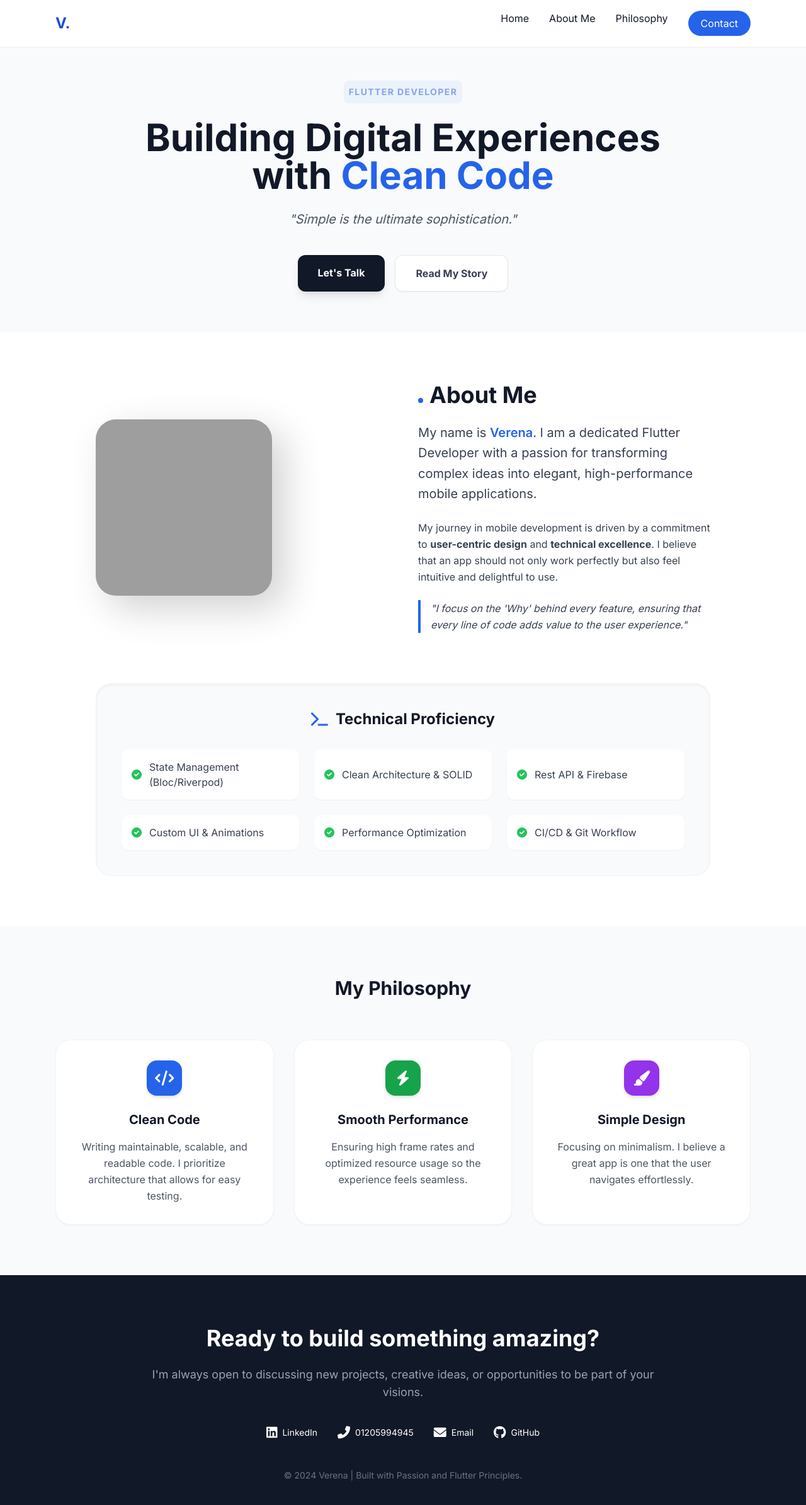
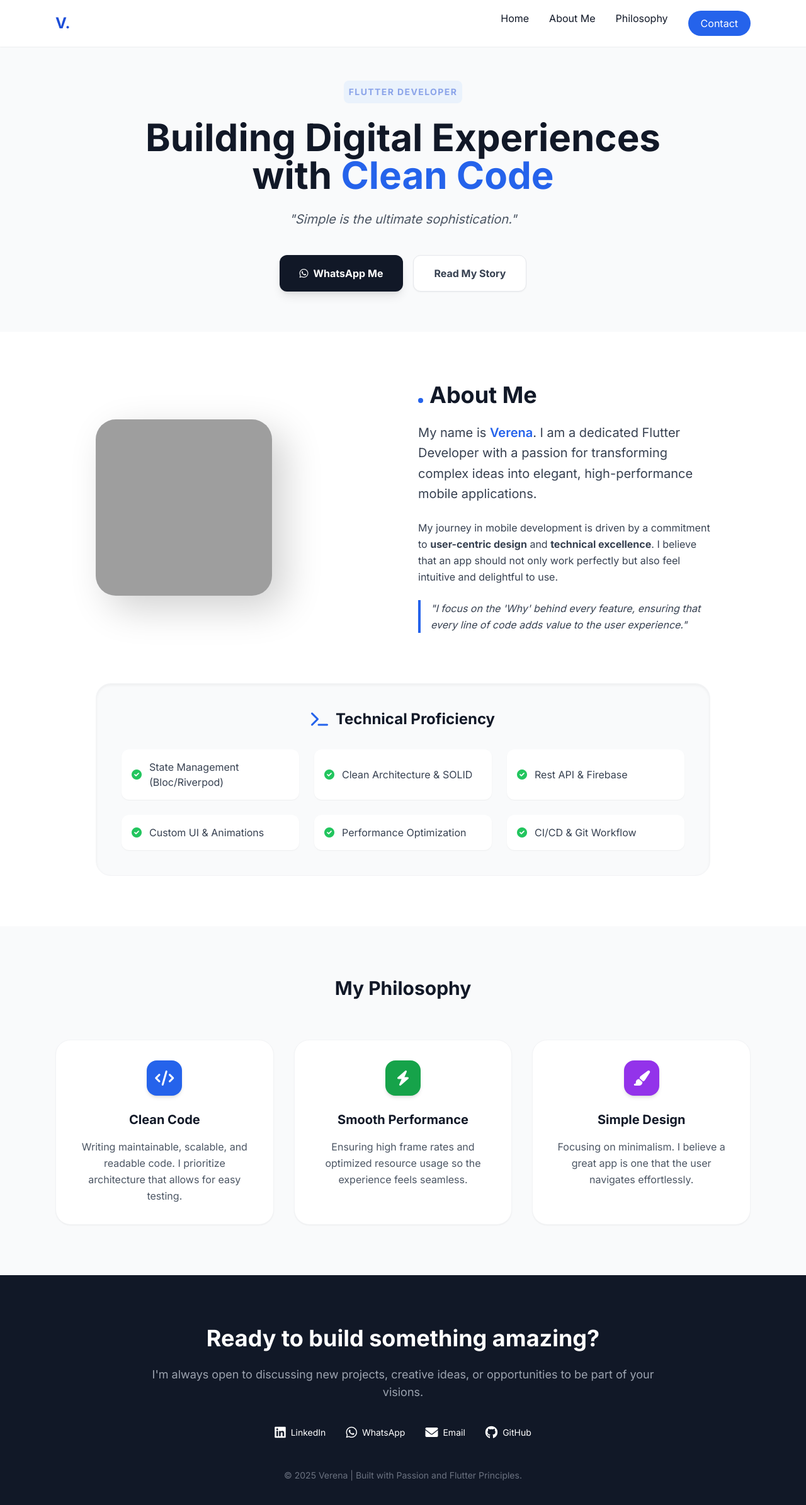
Before and after one commit to verosamir918-crypto/my-portfolio, a plain HTML site: page index.html in a window 1280 px wide. Shown: the whole page at 63% size. Drawn offline with nearby package versions, Linux system fonts and the light colour scheme; grey boxes are pictures that could not be loaded.

Commit message:
Update portfolio

```diff
--- a/index.html
+++ b/index.html
@@ -93,8 +93,8 @@
                 "Simple is the ultimate sophistication."
             </p>
             <div class="flex flex-col sm:flex-row justify-center gap-4">
-                <a href="#contact" class="px-8 py-4 bg-gray-900 text-white rounded-xl font-bold hover:bg-gray-800 transition shadow-lg">
-                    Let's Talk
+                <a href="https://wa.me/201205994945" target="_blank" class="px-8 py-4 bg-gray-900 text-white rounded-xl font-bold hover:bg-gray-800 transition shadow-lg flex items-center justify-center gap-2">
+                    <i class="fab fa-whatsapp"></i> WhatsApp Me
                 </a>
                 <a href="#about" class="px-8 py-4 bg-white border border-gray-200 text-gray-700 rounded-xl font-bold hover:bg-gray-50 transition shadow-sm">
                     Read My Story
@@ -103,16 +103,16 @@
         </div>
     </section>
 
-    <!-- Detailed About Section with Image -->
+    <!-- Detailed About Section -->
     <section id="about" class="py-20 bg-white">
         <div class="max-w-5xl mx-auto px-6">
             <div class="grid md:grid-cols-2 gap-12 items-center">
                 <!-- Image Column -->
                 <div class="flex justify-center md:justify-start order-2 md:order-1">
                     <div class="image-container">
-
-                 <img src="profile.png" alt="Verena Profile">
-                                 </div>
+                        <!-- تم تحديث الصورة هنا لتستخدم ملفك الشخصي -->
+                        <img src="profile.png" alt="Verena Profile" onerror="this.src='https://via.placeholder.com/280x280?text=Verena'">
+                    </div>
                 </div>
 
                 <!-- Text Column -->
@@ -215,9 +215,9 @@
                     <i class="fab fa-linkedin"></i>
                     <span class="text-sm font-medium">LinkedIn</span>
                 </a>
-                <a href="tel:01205994945" class="flex items-center gap-2 hover:text-green-400 transition text-xl">
-                    <i class="fas fa-phone-alt"></i>
-                    <span class="text-sm font-medium">01205994945</span>
+                <a href="https://wa.me/201205994945" target="_blank" class="flex items-center gap-2 hover:text-green-500 transition text-xl">
+                    <i class="fab fa-whatsapp"></i>
+                    <span class="text-sm font-medium">WhatsApp</span>
                 </a>
                 <a href="mailto:verosamir918@gmail.com" class="flex items-center gap-2 hover:text-red-400 transition text-xl">
                     <i class="fas fa-envelope"></i>
@@ -229,7 +229,7 @@
                 </a>
             </div>
             <div class="text-sm text-gray-500">
-                &copy; 2024 Verena | Built with Passion and Flutter Principles.
+                &copy; 2025 Verena | Built with Passion and Flutter Principles.
             </div>
         </div>
     </section>
```
